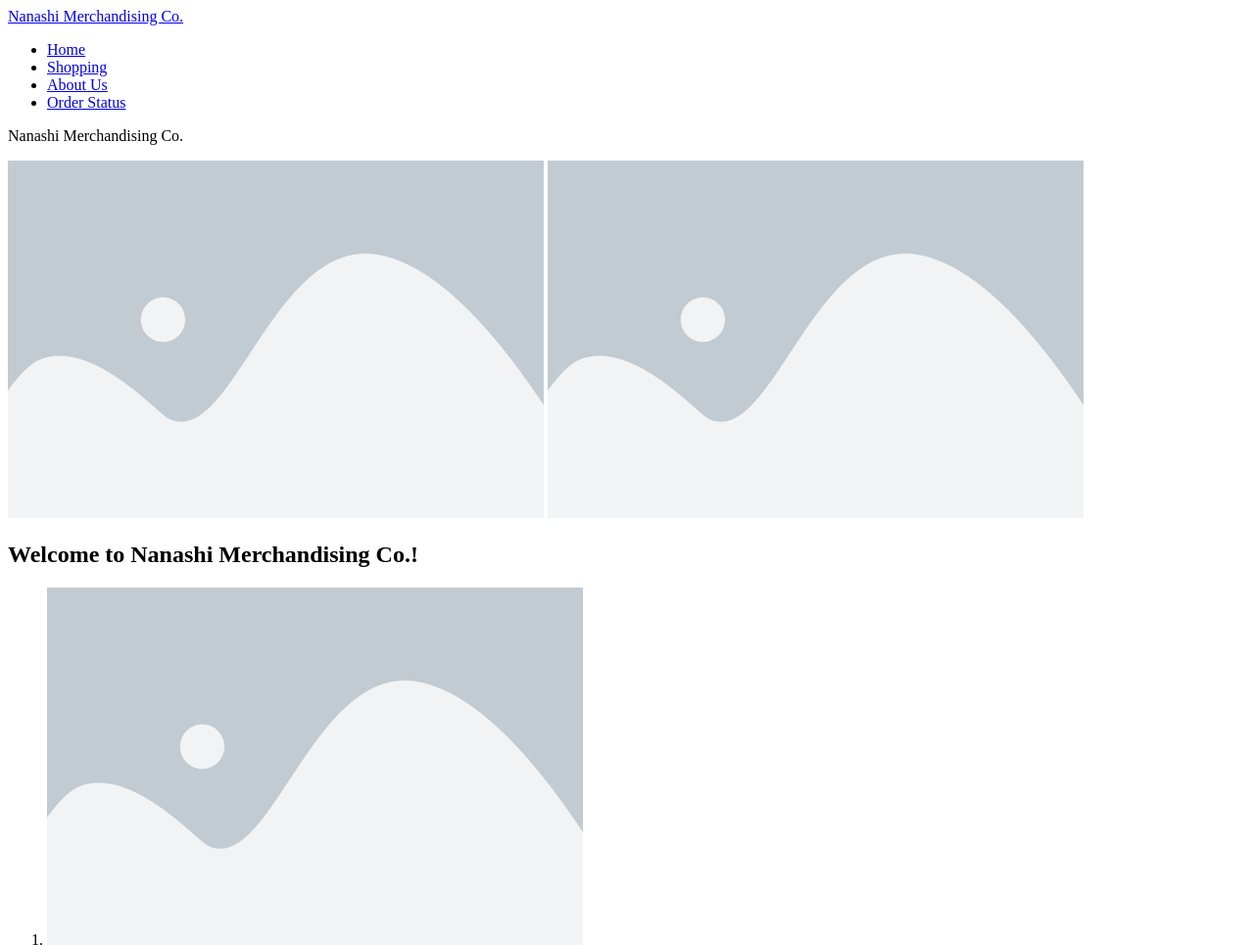
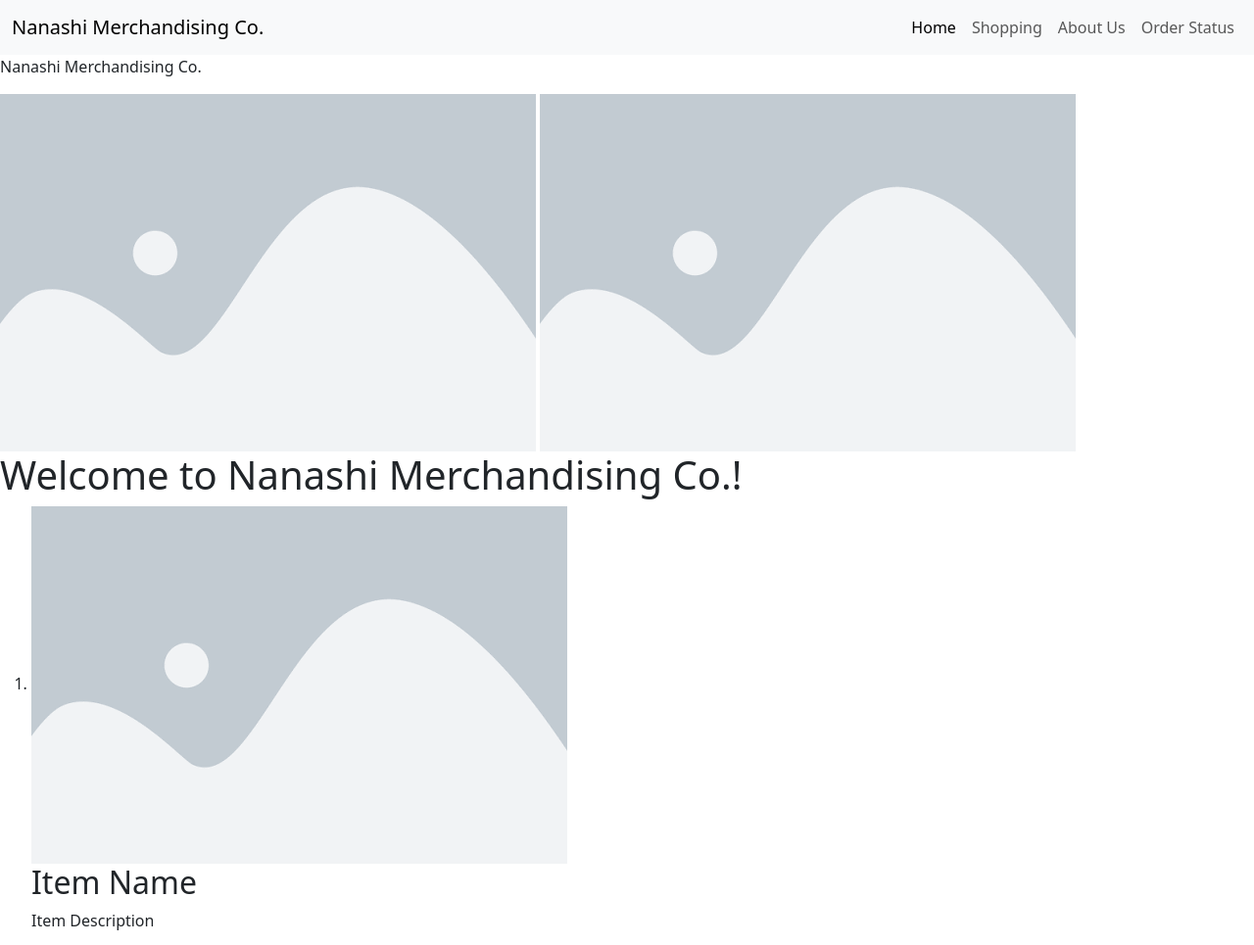
Before and after one commit to rrbrooks92/Nanashi-Merchandising-Co, a plain HTML site: page index.html in a window 1280 px wide. Shown: the top 965 px of the page at 98% size. Drawn offline with nearby package versions, Linux system fonts and the light colour scheme.

Commit message:
fixed the navbar

```diff
--- a/index.html
+++ b/index.html
@@ -3,34 +3,14 @@
 <!--head-->
 
 <head>
-    <nav class="nav">
-        <div class="logo">
-            <a href="index.html">Nanashi Merchandising Co.</a>
-        </div>
-        <div class="hamburger-menu"onclick="toggleMenu()">
-            <span class="line"></span>
-            <span class="line"></span>
-            <span class="line"></span>
-        </div>
-         <!--the links are to future HTML pages we will write for the their associated names.-->
-        <ul class="nav-links" id="Nav">
-            <li><a href="index.html">Home</a></li>
-            <li><a href="shopping.html">Shopping</a></li>
-            <li><a href="about.html">About Us</a></li>
-            <li><a href="orderstatus.html">Order Status</a></li>
-        </ul>
-    </nav>
-
-
     <meta charset="UTF-8">
     <meta name="viewport" content="width=device-width, initial-scale=1.0">
 
-    <!--<link rel="stylesheet" href="https://cdn.jsdelivr.net/npm/bootstrap@5.3.3/dist/css/bootstrap.bundle.min.css">
-        -->
+    <link rel="stylesheet" href="https://cdn.jsdelivr.net/npm/bootstrap@5.3.3/dist/css/bootstrap.min.css">
+
     <link rel="stylesheet" href="css/style.css">
 
-    <!--<script src="https://cdn.jsdelivr.net/npm/bootstrap@5.3.3/dist/js/bootstrap.bundle.min.js" defer></script>
-        -->
+    <script src="https://cdn.jsdelivr.net/npm/bootstrap@5.3.3/dist/js/bootstrap.bundle.min.js" defer></script>
     <script src="js/main.js" defer></script>
 
     <title>Nanashi Merchandising Co.</title>
@@ -39,10 +19,33 @@
 <!--body-->
 
 <body>
-    <!--header-->
-    <!--Shown on all pages, has Navbar Collapsible, Name, Settings Button, Profile Button -->
+
     <header>
-        <!--Navbar Collapsible - Dropdown menu to navigate All Pages-->
+        <!--navbar set up for it to be usable on mobile and desktop with breakpoints.-->
+        <nav class="navbar navbar-expand-lg navbar-light bg-light">
+            <div class="container-fluid">
+                <a class="navbar-brand" href="index.html">Nanashi Merchandising Co.</a>
+
+                <button class="navbar-toggler" type="button"
+                        data-bs-toggle="collapse" data-bs-target="#mainNavbar"
+                        aria-controls="mainNavbar" aria-expanded="false"
+                        aria-label="Toggle navigation">
+                    <span class="navbar-toggler-icon"></span>
+                </button>
+
+                <div class="collapse navbar-collapse" id="mainNavbar">
+                    <ul class="navbar-nav ms-auto mb-2 mb-lg-0">
+                        <li class="nav-item">
+                            <a class="nav-link active" aria-current="page" href="index.html">Home</a>
+                        </li>
+                        <li class="nav-item"><a class="nav-link" href="shopping.html">Shopping</a></li>
+                        <li class="nav-item"><a class="nav-link" href="about.html">About Us</a></li>
+                        <li class="nav-item"><a class="nav-link" href="orderstatus.html">Order Status</a></li>
+                    </ul>
+                </div>
+            </div>
+        </nav>
+    </nav>
 
         <!--Name-->
         <p>Nanashi Merchandising Co.</p>
```
